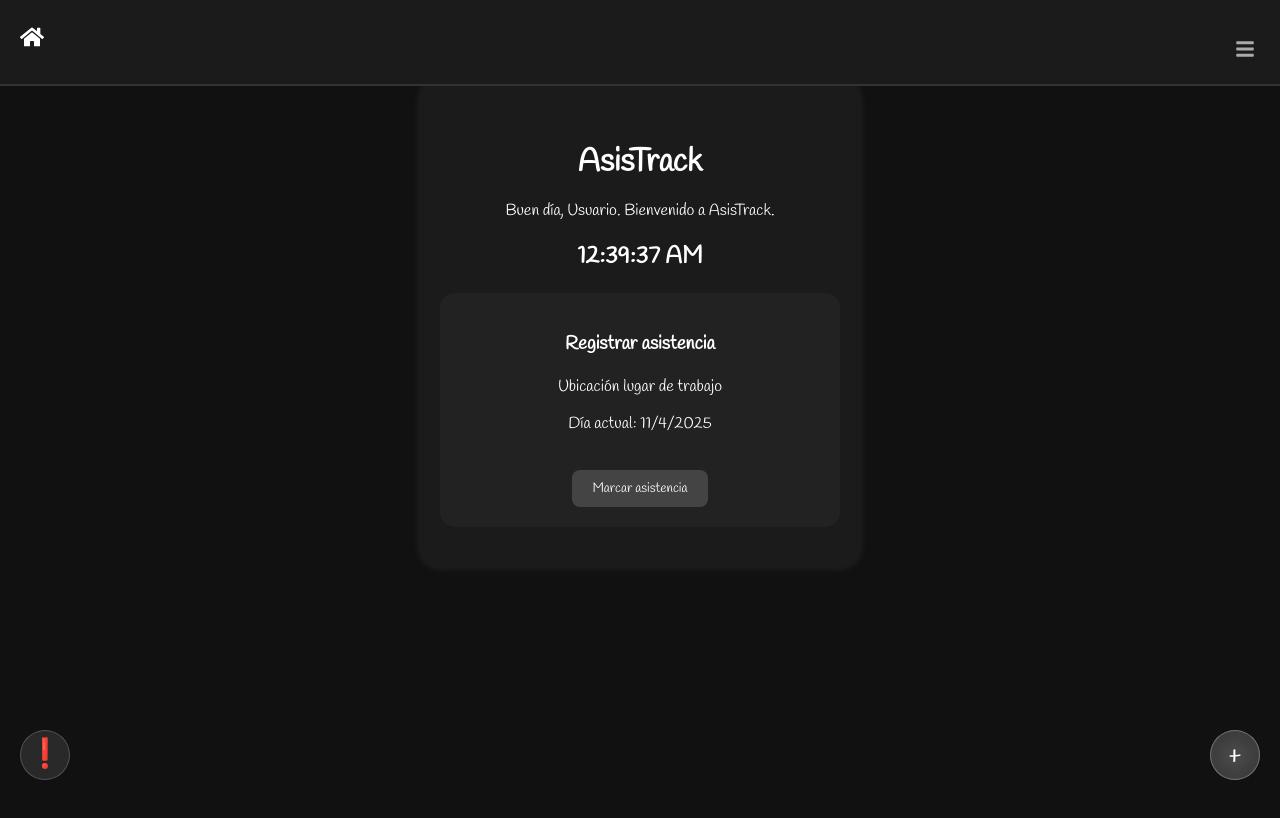
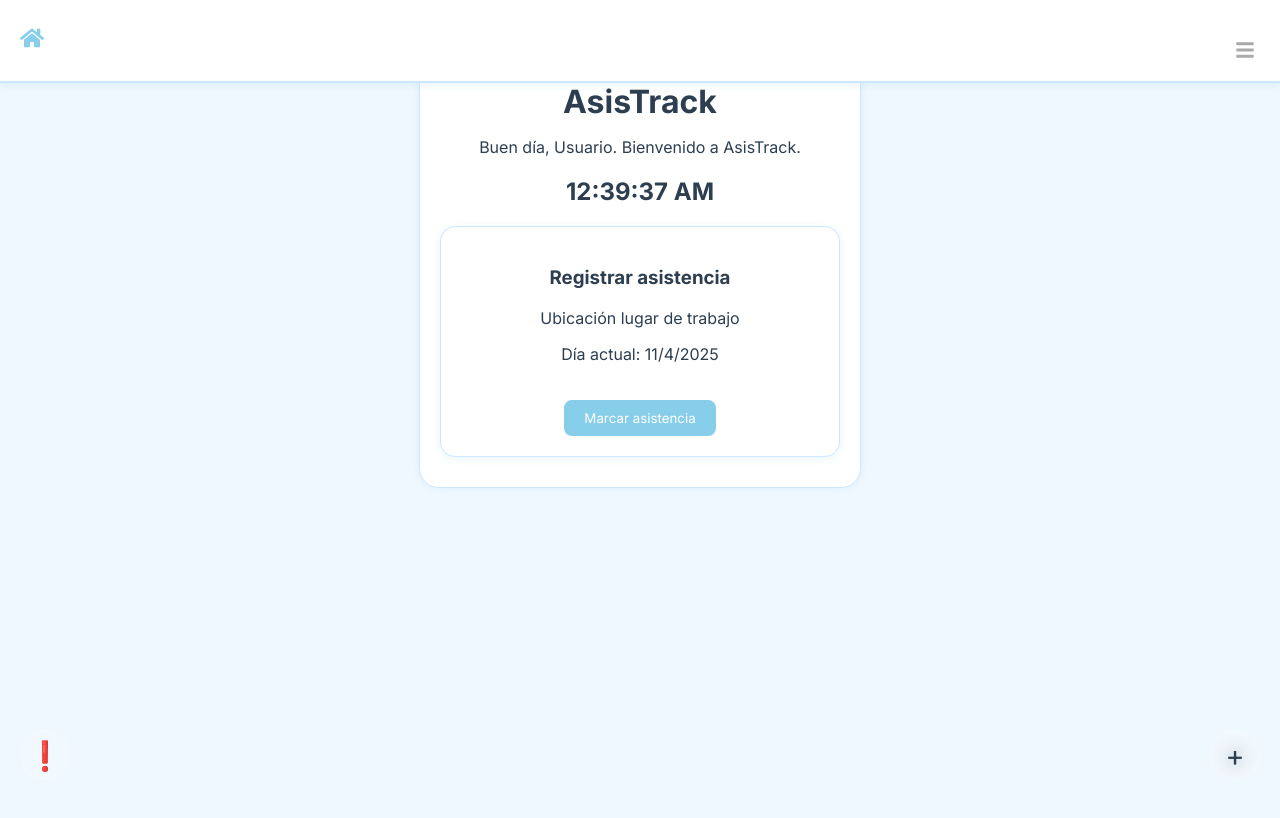
Before and after one commit to ScaryStack/asisTrackWeb, a React (Vite) app: page /home in a window 1280 px wide. Shown: the top 818 px of the page. Built offline with nearby package versions, Linux system fonts and the light colour scheme.

Commit message:
Se cambia tipo de letra y paleta de colores

```diff
--- a/src/global.css
+++ b/src/global.css
@@ -1,9 +1,25 @@
-@import url('https://fonts.googleapis.com/css2?family=Handlee&display=swap');
+@import url('https://fonts.googleapis.com/css2?family=Inter:wght@300;400;500;600;700&display=swap');
+
+/* Global Styles */
+* {
+  font-family: 'Inter', sans-serif !important;
+}
+
+:root {
+  --primary-bg: #f0f8ff; /* Azul muy claro - fondo principal */
+  --secondary-bg: #e6f3ff; /* Celeste pastel - contenedores */
+  --card-bg: #ffffff; /* Blanco puro para cards */
+  --accent-color: #87ceeb; /* Celeste medio - botones y elementos importantes */
+  --accent-hover: #6ab7d8; /* Celeste más oscuro para hover */
+  --text-primary: #2c3e50; /* Azul oscuro para texto principal */
+  --text-secondary: #5d7a91; /* Azul grisáceo para texto secundario */
+  --border-color: #cce7ff; /* Celeste muy claro para bordes */
+  --shadow-color: rgba(135, 206, 235, 0.2); /* Sombra celeste suave */
+}
 
 body {
-  background-color: #111;
-  color: #fff;
-  font-family: 'Handlee', cursive;
+  background-color: var(--primary-bg);
+  color: var(--text-primary);
   margin: 0;
   min-height: 100vh;
 }
@@ -17,38 +33,41 @@ body {
   display: flex;
   justify-content: space-between;
   align-items: center;
-  background-color: #1b1b1b;
+  background-color: var(--card-bg);
   padding: 10px 20px;
-  border-bottom: 2px solid #333;
+  border-bottom: 2px solid var(--border-color);
   z-index: 10;
+  box-shadow: 0 2px 8px var(--shadow-color);
 }
 
 .navbar a {
-  color: #aaa;
+  color: var(--text-secondary);
   font-size: 1.6rem;
   text-decoration: none;
 }
 
 .navbar a.active {
-  color: #fff;
-  text-shadow: 0 0 5px #fff;
+  color: var(--accent-color);
+  text-shadow: 0 0 5px var(--accent-color);
 }
 
 /* Contenedores */
 .container {
-  background-color: #1b1b1b;
+  background-color: var(--card-bg);
   border-radius: 20px;
-  padding: 40px 20px;
+  padding: 30px 20px;
   width: 90%;
   max-width: 400px;
-  margin: 80px auto;
+  margin: 30px auto;
   text-align: center;
-  box-shadow: 0 0 10px rgba(255,255,255,0.1);
+  box-shadow: 0 0 10px var(--shadow-color);
+  border: 1px solid var(--border-color);
 }
 
 .logo {
   font-size: 2rem;
   margin-bottom: 15px;
+  color: var(--text-primary);
 }
 
 /* Inputs y botones */
@@ -60,28 +79,39 @@ input {
   width: 100%;
   padding: 10px;
   border-radius: 8px;
-  border: none;
+  border: 1px solid var(--border-color);
   margin-top: 5px;
+  background-color: var(--secondary-bg);
+  color: var(--text-primary);
+}
+
+input:focus {
+  outline: none;
+  border-color: var(--accent-color);
+  background-color: var(--card-bg);
 }
 
 button {
   margin-top: 20px;
-  background-color: #444;
+  background-color: var(--accent-color);
   color: white;
   border: none;
   padding: 10px 20px;
   border-radius: 8px;
   cursor: pointer;
+  transition: background-color 0.3s ease;
 }
 
 button:hover {
-  background-color: #666;
+  background-color: var(--accent-hover);
 }
 
 /* Tarjetas */
 .card {
-  background-color: #222;
+  background-color: var(--card-bg);
   padding: 20px;
   border-radius: 15px;
   margin-top: 20px;
+  border: 1px solid var(--border-color);
+  box-shadow: 0 2px 8px var(--shadow-color);
 }
```
